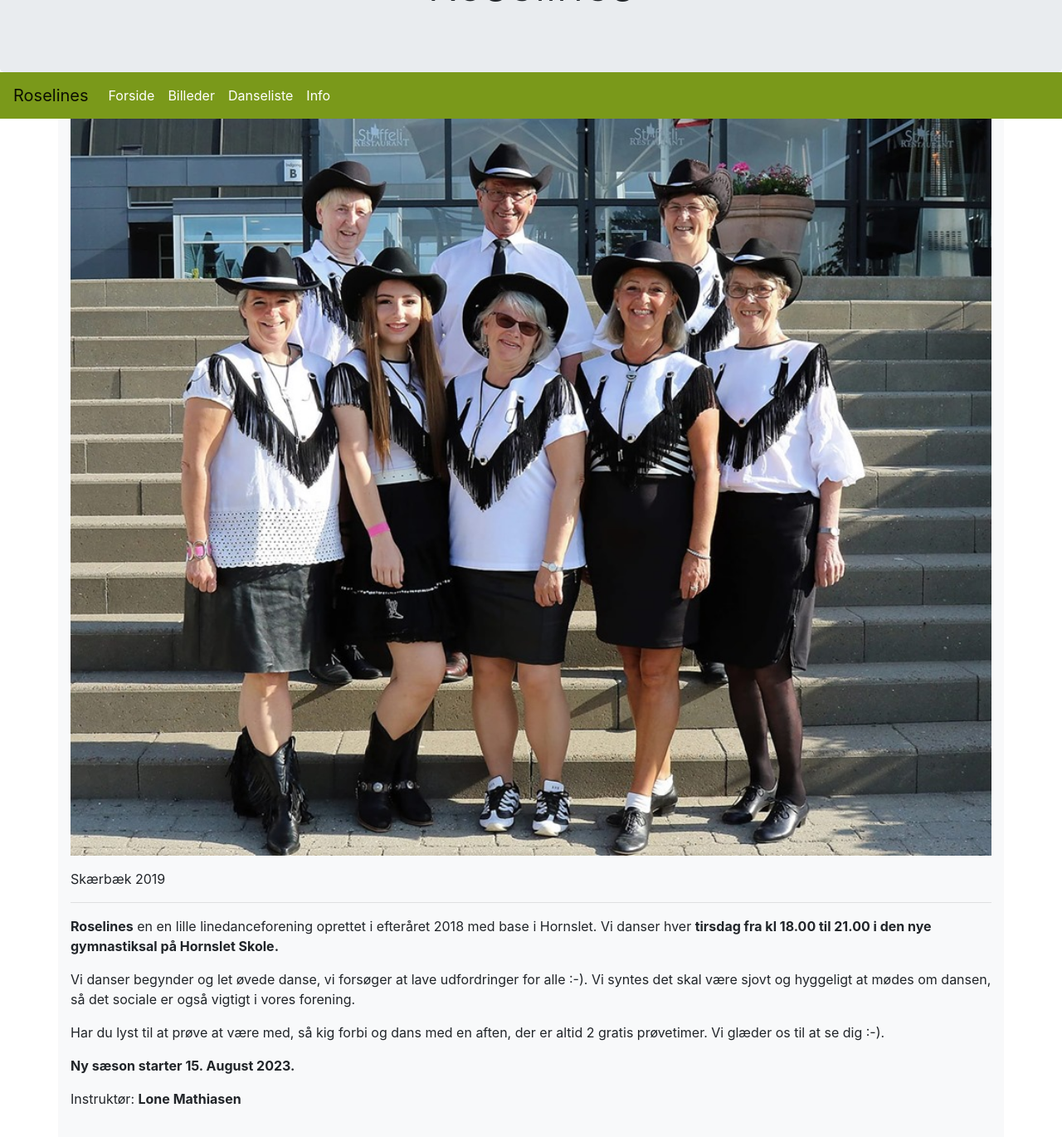
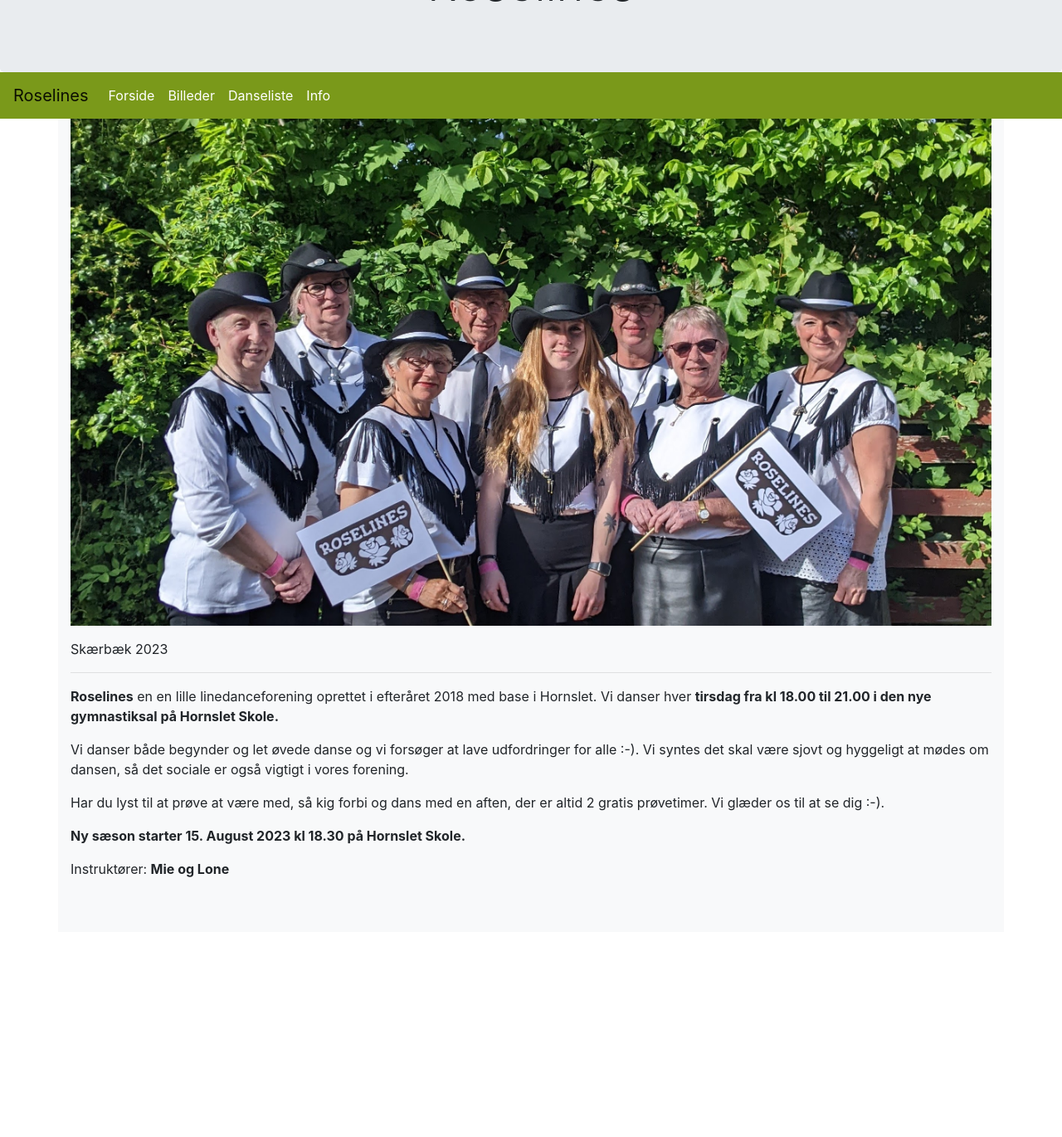
Before and after one commit to lonemathiasen/lonemathiasen.github.io, a Jekyll site: the page built from index.md, in a window 1280 px wide and 1400 px high, scrolled down 116 px. Shown: the top 1370 px of the window at 83% size. Built offline with Jekyll 4.4.1, drawn with Linux system fonts in a browser that asks for light colours; after the commit the page ends 1239 px from its top, so only the background shows below that.

Commit message:
Update index.md
Nyt billede og tekst rettet

```diff
--- a/index.md
+++ b/index.md
@@ -4,10 +4,10 @@ title:
 description: Awesome description here
 ---
 
- ![Roselines i Skærbæk 2019](/assets/Skærbæk 2019.jpg)
+ ![Roselines i Skærbæk 2023](/assets/Skærbæk2023-1.jpg)
 
 
-Skærbæk 2019
+Skærbæk 2023
 
 ---
 
@@ -15,13 +15,13 @@ Skærbæk 2019
 
 
 
-Vi danser begynder og let øvede danse, vi forsøger at lave udfordringer for alle :-). Vi syntes det skal være sjovt og hyggeligt at mødes om dansen, så det sociale er også vigtigt i vores forening.
+Vi danser både begynder og let øvede danse og vi forsøger at lave udfordringer for alle :-). Vi syntes det skal være sjovt og hyggeligt at mødes om dansen, så det sociale er også vigtigt i vores forening.
 
 Har du lyst til at prøve at være med, så kig forbi og dans med en aften, der er altid 2 gratis prøvetimer.
 Vi glæder os til at se dig :-).
 
 
-**Ny sæson starter 15. August 2023.**
+**Ny sæson starter 15. August 2023 kl 18.30 på Hornslet Skole.**
 
 
-Instruktør: **Lone Mathiasen**
+Instruktører: **Mie og Lone**
```
